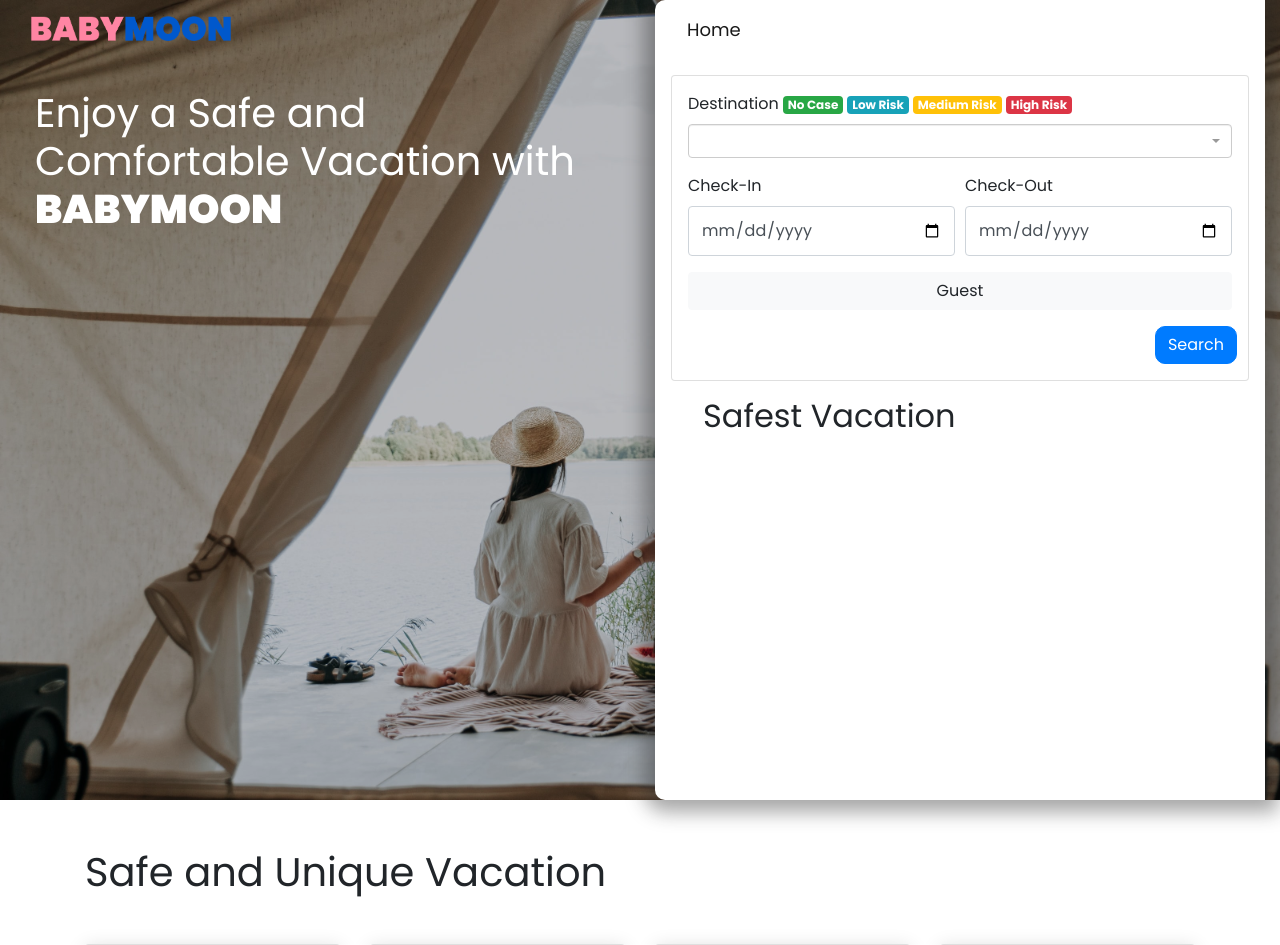
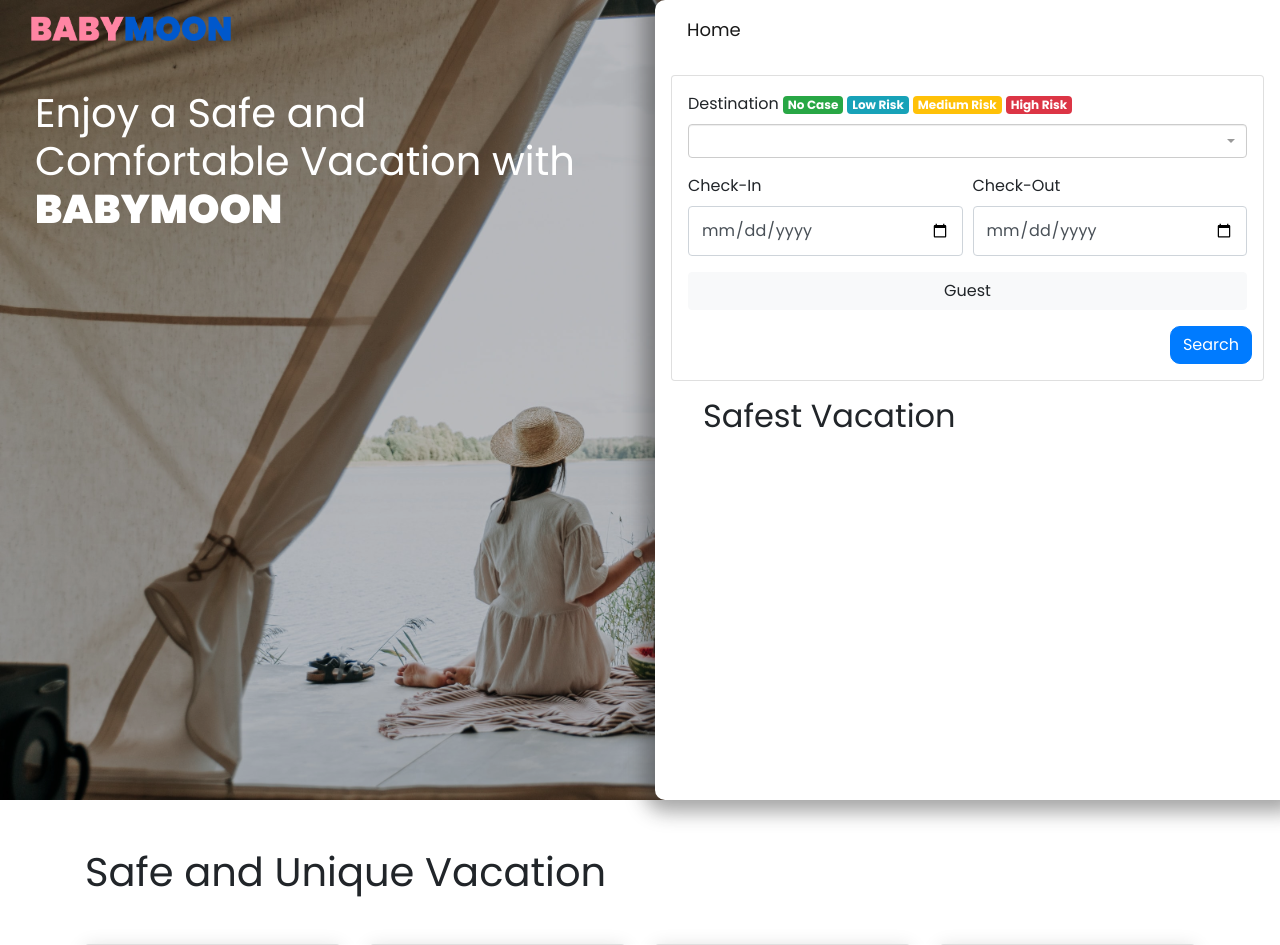
Before and after one commit to iqbal89co/staycation_crowd, a CodeIgniter app: page /staycation_crowd/index.php/hero/index in a window 1280 px wide; the page is wider, and only the part inside the window is pictured. Shown: the top 945 px of that part. Run offline with CodeIgniter, Linux system fonts and the light colour scheme; data that the repository does not hold is empty; some libraries are stand-ins or nearby versions.

Commit message:
little padding bug

```diff
--- a/application/views/hero.php
+++ b/application/views/hero.php
@@ -12,7 +12,7 @@
 			</h1>
 		</div>
 	</div>
-	<div class="col-sm-12 col-lg-6">
+	<div class="col-sm-12 col-lg-6 pr-0">
 		<div class="search-panel position-relative bg-white w-100">
 			<nav class="navbar navbar-expand-lg navbar-light text-dark px-4">
 				<ul class="navbar-nav mr-auto">
```
